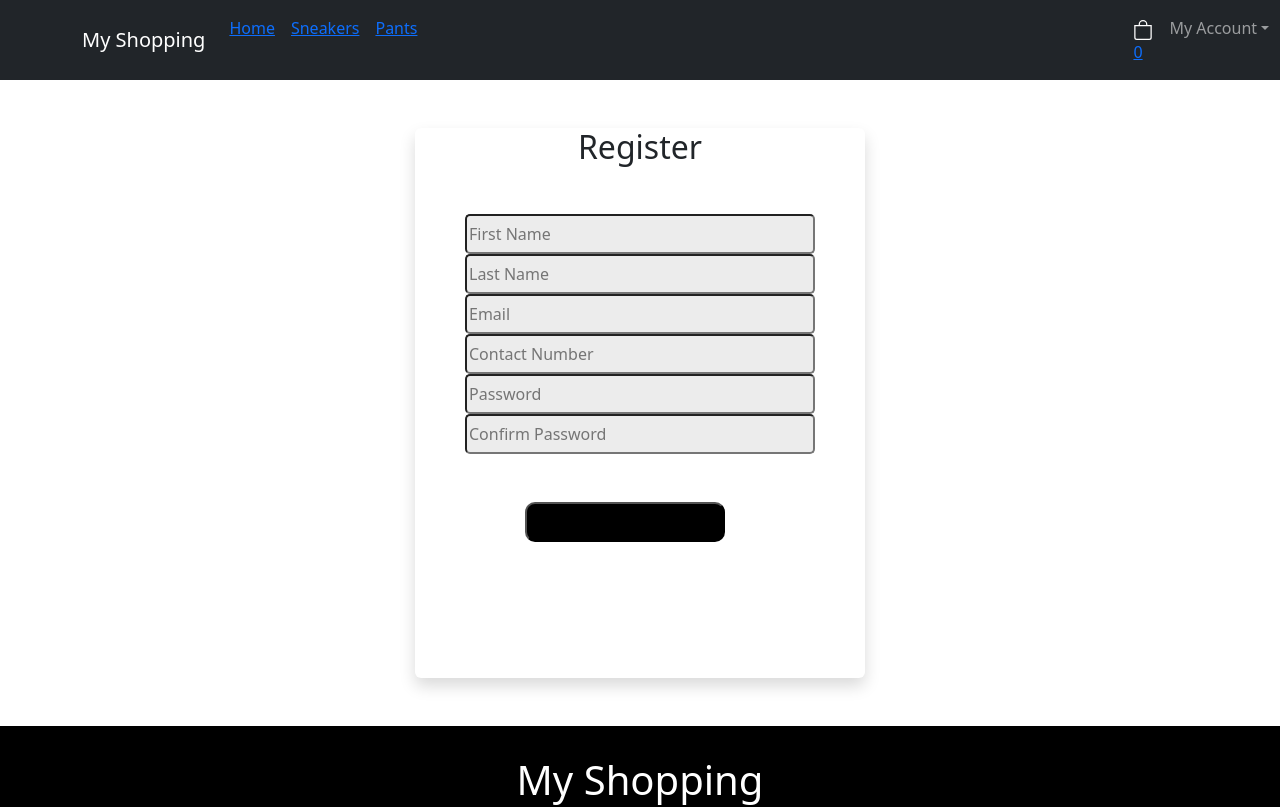
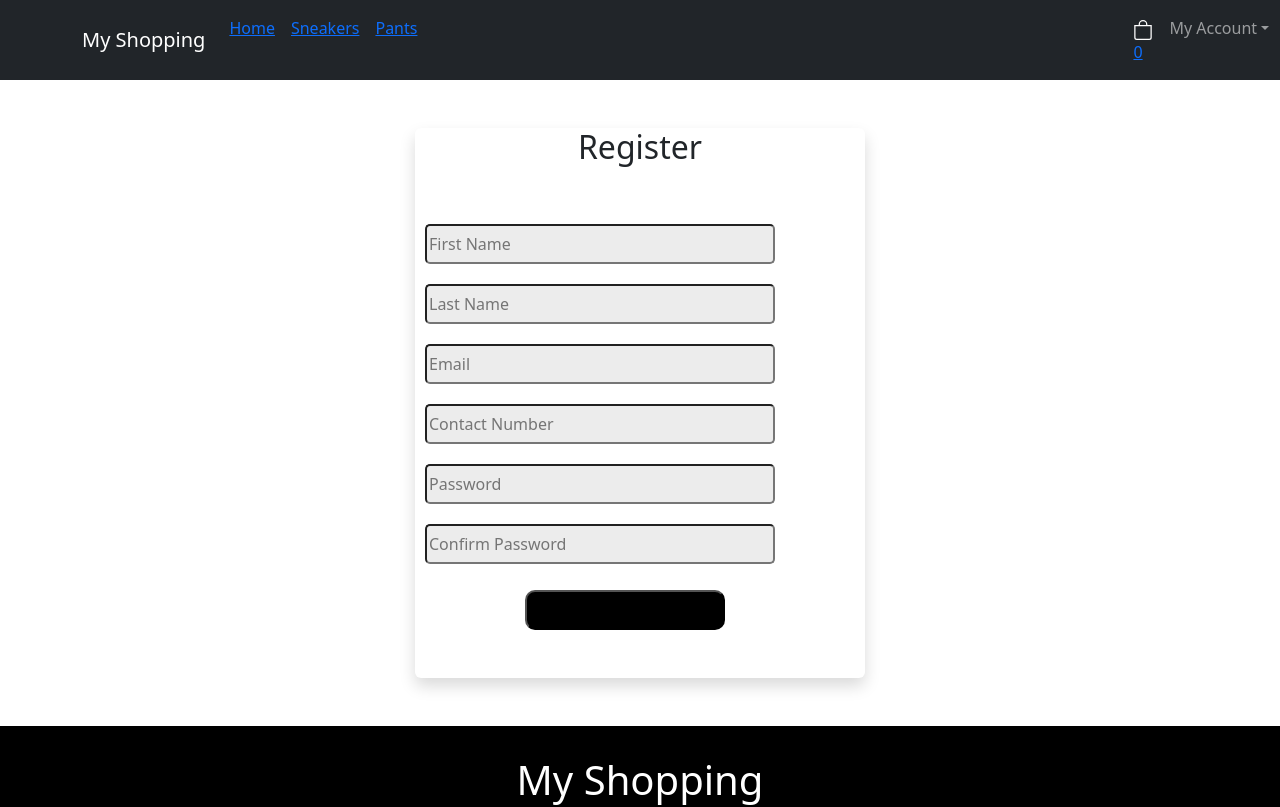
Before and after one commit to hitprofit70/my-vue-app, a React (Vite) app: page /register in a window 1280 px wide. Shown: the top 807 px of the page. Built offline with nearby package versions, Linux system fonts and the light colour scheme.

Commit message:
css updated

```diff
--- a/src/index.css
+++ b/src/index.css
@@ -152,6 +152,11 @@ img {
   color: black;
 }
 
-.login-text col {
-  margin-left: 1800px;
+.register-form input{
+  background-color: rgba(220, 220, 220, 0.543);
+  color: black;
+  width: 350px;
+  height: 2.5rem;
+  border-radius: 5px;
+  margin: 10px;
 }
--- a/src/pages/Register.jsx
+++ b/src/pages/Register.jsx
@@ -23,7 +23,7 @@ const Register = () => {
       <TopNav />
       <div className="container mt-5 mb-5">
       <div
-          className="login-form shadow bg-body rounded"
+          className="register-form shadow bg-body rounded"
           style={{
             width: "450px",
             height: "550px",
@@ -74,7 +74,7 @@ const Register = () => {
               onChange={(e) => setConfirmPassword(e.target.value)}
             />
           </div>
-          <button className="login-button mt-5" onClick={sendRegister}>
+          <button className="login-button mt-3" onClick={sendRegister}>
             Register
           </button>
         </div>
```
